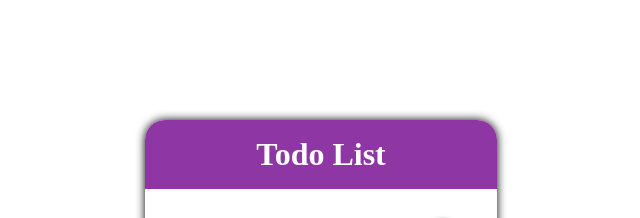
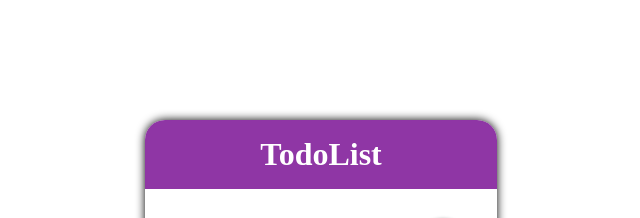
Before and after one commit to ShreyasMohite/TodoLists, a plain HTML site: page index.html in a window 1280 px wide. Shown: the top 218 px of the page, 319-959 px from the left. Drawn offline with Linux system fonts and the light colour scheme.

Commit message:
title change to todolist

```diff
--- a/index.html
+++ b/index.html
@@ -11,7 +11,7 @@
     <div class="maincontent">
         <div class="TodoCard">
             <div class="headingbackground">
-                <h1>Todo List</h1>
+                <h1>TodoList</h1>
             </div>
             <div class="Insertdata">
                 <input type="search" name="" id="data" placeholder="Write Something">
```
